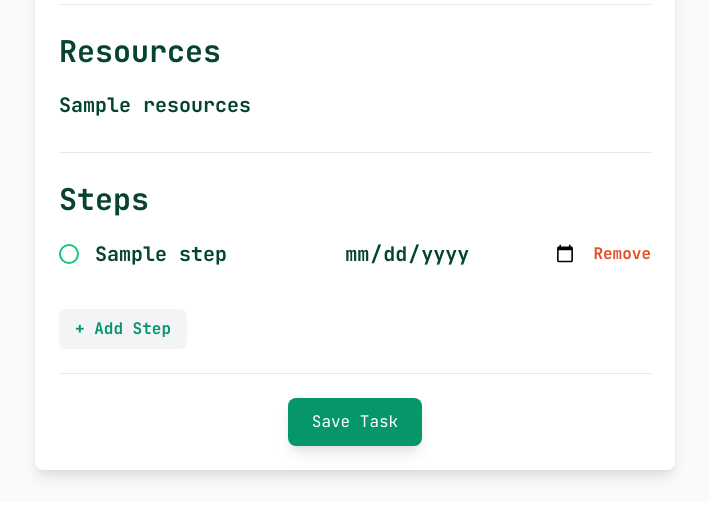
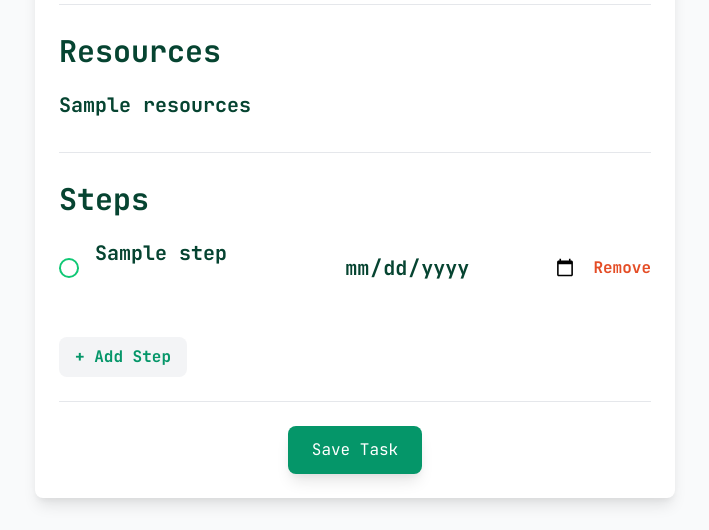
Before and after one commit to epicgk11/Efficiently-AI, a Django app: template efficientlyApp/templates/taskView.html in a window 1280 px wide. Shown: the part 748-1278 px from the top of the page, without its empty margins (285-994 px from the left). Before the commit the page ends 1230 px from the top, so only its background shows below. Run offline with Django 3.2, Linux system fonts and the light colour scheme; the template is opened without the code that fills it: most values are stand-ins (such as "Sample title", 1, 10 or a date in 2020); grey boxes marked "Sample" are stand-in pictures; style sheets or scripts are compiled from the project's sources.

Commit message:
change step name into textarea *make the input back to input type text if needed*

```diff
--- a/efficientlyApp/static/app/css/task.css
+++ b/efficientlyApp/static/app/css/task.css
@@ -94,6 +94,7 @@ body {
 
 
 /* Steps Styling */
+
 .steps-container .step {
     display: flex;
     gap: 1rem;
@@ -113,7 +114,9 @@ body {
     text-decoration: line-through;
     color: #888;
 }
-
+.steps-container .step.completed input[type="text"]{
+    min-height: 1rem;
+}
 .steps-container .custom-checkbox {
     display: flex;
     align-items: center;
--- a/efficientlyApp/templates/taskView.html
+++ b/efficientlyApp/templates/taskView.html
@@ -75,8 +75,8 @@
                         <input type="checkbox" name="step_complete[]" value="1" {% if step.completed %}checked{% endif %}>
                         <span class="checkbox-mark"></span>
                     </label>
-                    <input type="text" name="step_name[]" placeholder="Step name"
-                           class="input-like" value="{{ step.name }}">
+                    <textarea type="text" name="step_name[]" placeholder="Step name"
+                           class="input-like" id="task-name">{{ step.name }}</textarea>
                     <input type="date" name="step_due_date[]" value="{{ step.due_date }}" class="input-like w-40">
                     <span class="remove-btn text-red-500 font-bold cursor-pointer">Remove</span>
                 </div>
@@ -171,7 +171,7 @@
                         <input type="checkbox" name="step_complete[]" value="1">
                         <span class="checkbox-mark"></span>
                     </label>
-                    <input type="text" name="step_name[]" placeholder="Step name" class="input-like">
+                    <textarea type="text" id="task-name" name="step_name[]" placeholder="Step name" class="input-like"></textarea>
                     <input type="date" name="step_due_date[]" class="input-like w-40">
                     <span class="remove-btn text-red-500 font-bold cursor-pointer">Remove</span>
                 </div>`;
```
Also changed, not shown: db.sqlite3, media/profile_pics/wallpaperflare_6jMrnQ0.com_wallpaper.jpg (added).
